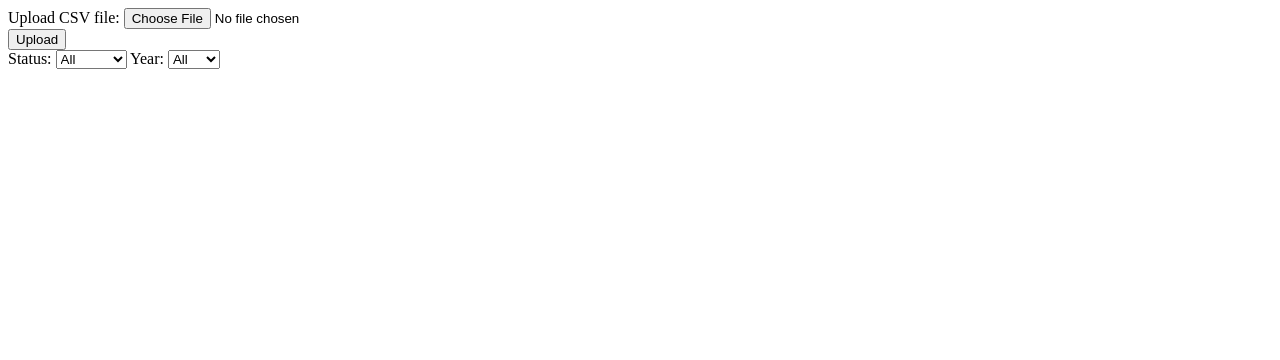
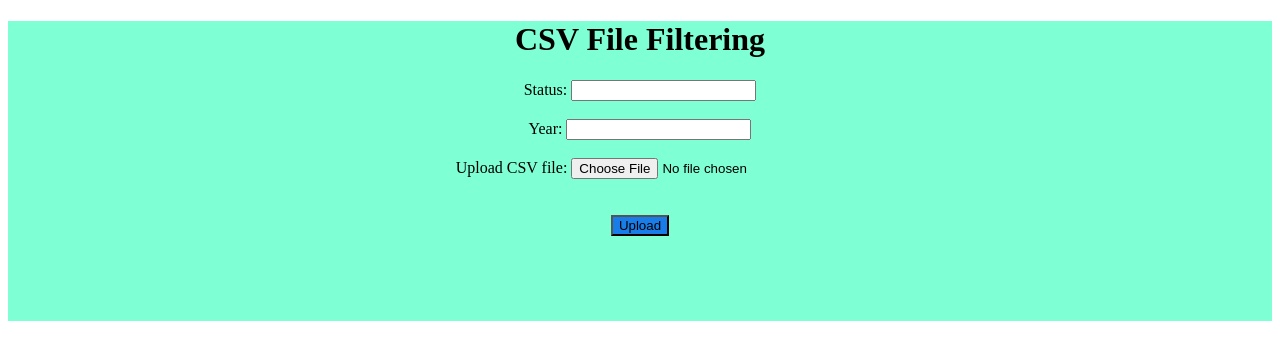
Before and after one commit to shone5/task, a Django app: page / in a window 1280 px wide. Shown: the top 360 px of the page. Run offline with Django 4.2, Linux system fonts and the light colour scheme.

Commit message:
Add files via upload

```diff
--- a/myproject/Myapp/admin.py
+++ b/myproject/Myapp/admin.py
@@ -1,3 +1,6 @@
 from django.contrib import admin
 
+from Myapp.models import SalesData
+
 # Register your models here.
+admin.site.register(SalesData)
--- a/myproject/Myapp/models.py
+++ b/myproject/Myapp/models.py
@@ -3,6 +3,9 @@ from django.db import models
 # Create your models here.
 class SalesData(models.Model):
     status = models.CharField(max_length=50,null=True,blank=True)
-    year = models.IntegerField(null=True,blank=True)
+    year = models.CharField(max_length=50,null=True,blank=True)
+    K = models.CharField(max_length=50,null=True,blank=True)
+    M = models.CharField(max_length=50,null=True,blank=True)
     quantity = models.IntegerField(null=True,blank=True)
+    orderno = models.IntegerField(null=True,blank=True)
     price = models.FloatField(null=True,blank=True)
--- a/myproject/Myapp/templates/home_page.html
+++ b/myproject/Myapp/templates/home_page.html
@@ -1,36 +1,36 @@
 <!DOCTYPE html>
 <html>
 <head>
-	<title>Upload CSV</title>
+    <title>Upload CSV</title>
 </head>
 <body>
 <!-- upload_form.html -->
 <form method="post" enctype="multipart/form-data">
-  {% csrf_token %}
-  <label for="csv_file">Upload CSV file:</label>
-  <input type="file" name="csv_file" required>
-  <br>
-  <button type="submit">Upload</button>
+    {% csrf_token %}
+    <div style="text-align:center;background-color: aquamarine;height:300px;">
+        <!--      <label for="quantity">Quantity:</label>-->
+        <!--    <input type="number" name="quantity" id="quantity"><br>-->
+        <h1><strong>CSV File Filtering</strong></h1>
+
+        <label for="status">Status:</label>
+        <input type="text" name="status" id="status"><br><br>
+
+        <!--    <label for="price">Price:</label>-->
+        <!--    <input type="number" name="price" id="price"><br>-->
+        <label for="year">Year:</label>
+        <input type="text" name="year" id="year"><br><br>
+        <label for="csv_file">Upload CSV file:</label>
+        <input type="file" name="csv_file" required>
+        <br><br><br>
+        <button type="submit" style="background-color: rgb(25, 125, 233);">Upload</button>
+    </div>
 </form>
-<!-- filter_form.html -->
-<form method="get">
-  <label for="status">Status:</label>
-  <select name="status">
-    <option value="">All</option>
-    <option value="pending">Pending</option>
-    <option value="shipped">Shipped</option>
-    <!-- add additional options as necessary -->
-  </select>
-  <label for="year">Year:</label>
-  <select name="year">
-    <option value="">All</option>
-    <option value="2001">2001</option>
-    <option value="2002">2002</option>
-    <option value="2003">2003</option>
-    <!-- add additional options as necessary
-
-
-
 
 </body>
+<style>
+    label{
+        font-size: medium;
+
+    }
+</style>
 </html>
--- a/myproject/Myapp/urls.py
+++ b/myproject/Myapp/urls.py
@@ -3,6 +3,7 @@ from Myapp import views
 
 urlpatterns = [
     path('', views.upload_csv, name='upload_csv'),
+    # path('filterdata/<st>/', views.filterdata, name='filterdata')
 
 
 ]
--- a/myproject/Myapp/views.py
+++ b/myproject/Myapp/views.py
@@ -1,20 +1,59 @@
 # views.py
 from django.shortcuts import render
 from Myapp.models import SalesData
+from datetime import datetime
+
 import csv
+
 
 def upload_csv(request):
     if request.method == 'POST' and request.FILES['csv_file']:
         csv_file = request.FILES['csv_file']
         decoded_file = csv_file.read().decode('utf-8').splitlines()
         reader = csv.DictReader(decoded_file)
-        upload_csv =SalesData.objects.all()
+
+        stat = request.POST.get('status')
+        # qty = request.POST.get('quantity')
+        # prices = request.POST.get('price')
+        year = request.POST.get('year')
+
+        queryset = SalesData.objects.all()
+        # if qty:
+        #     queryset = queryset.filter(quantity=qty,status=stat,price=prices,year=year)
+        if stat:
+            queryset = queryset.filter(status__icontains=stat)
+        # if prices:
+        #     queryset = queryset.filter(price=prices)
+        if year:
+            queryset = queryset.filter(year__icontains=year)
+        #
+        #     upload_csv =SalesData.objects.filter(status__icontain=st)
+        #     print("ooooooooooo")
+
         for row in reader:
             SalesData.objects.create(
                 status=row['status'],
+                orderno=row['orderno'],
+                K=row['K'],
+                M=row['M'],
                 year=row['year'],
                 quantity=row['quantity'],
                 price=row['price']
             )
-        return render(request, 'tables.html',{'upload_csv': upload_csv})
+
+
+        return render(request, 'tables.html', {'queryset':queryset})
     return render(request, 'home_page.html')
+
+# def filter_results(request):
+#     quantity = request.GET.get('quantity')
+#     price = request.GET.get('price')
+#
+#     queryset = SalesData.objects.all()
+#     if quantity:
+#         queryset = queryset.filter(quantity=quantity)
+#     if price:
+#         queryset = queryset.filter(price=price)
+#
+#     context = {'queryset': queryset}
+#     return render(request, 'tables.html', context)
```
Also changed, not shown: myproject/Myapp/templates/tables.html (+17 -2 lines), myproject/Myapp/migrations/0004_alter_salesdata_quantity_alter_salesdata_year.py (added), myproject/Myapp/migrations/0005_alter_salesdata_year.py (added), myproject/Myapp/migrations/0006_alter_salesdata_quantity.py (added), myproject/Myapp/migrations/0007_salesdata_orderno_salesdata_size_salesdata_vtype.py (added), myproject/Myapp/migrations/0008_rename_size_salesdata_k_rename_vtype_salesdata_m.py (added), 1 other file.
